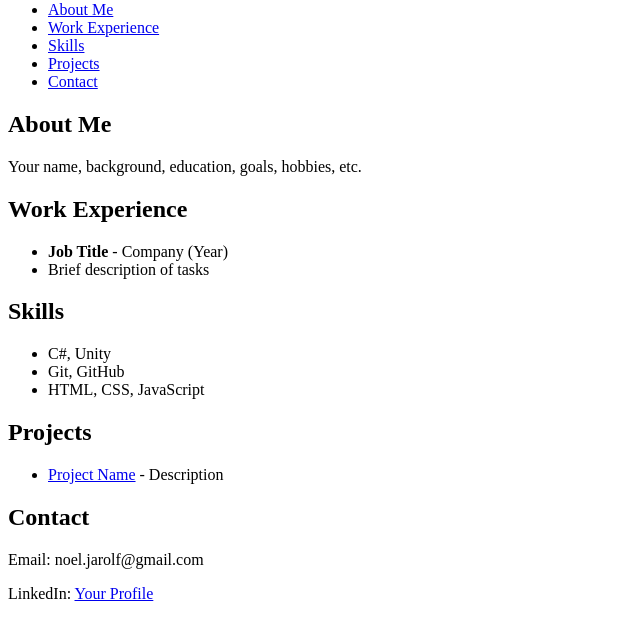
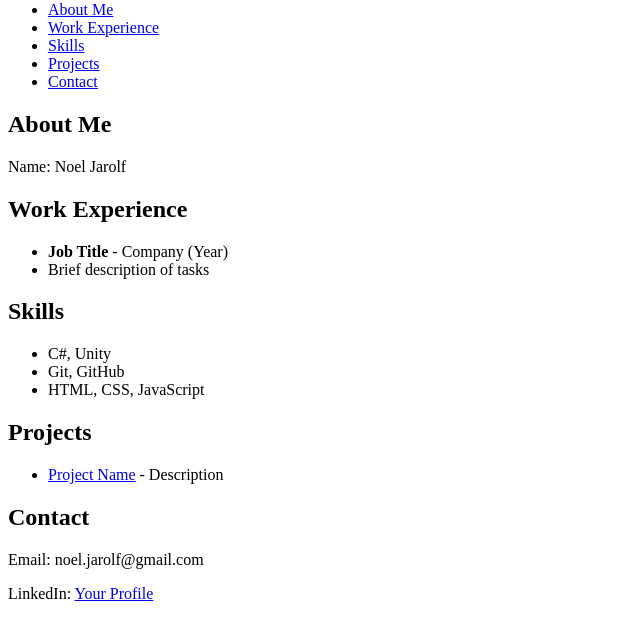
Before and after one commit to NotskuXD/NotskuXD.github.io, a plain HTML site: page index.html in a window 1280 px wide. Shown: the part 79-716 px from the top of the page, without its empty margins (0-640 px from the left). Drawn offline with Linux system fonts and the light colour scheme.

Commit message:
Update index.html

```diff
--- a/index.html
+++ b/index.html
@@ -21,7 +21,7 @@
 
     <section id="about">
         <h2>About Me</h2>
-        <p>Your name, background, education, goals, hobbies, etc.</p>
+        <p>Name: Noel Jarolf</p>
     </section>
 
     <section id="work">
```
